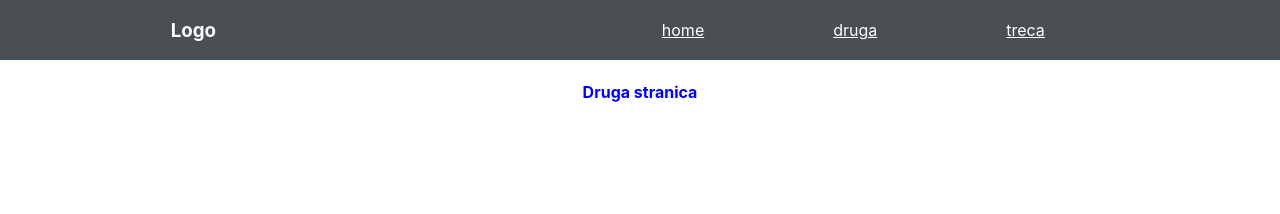
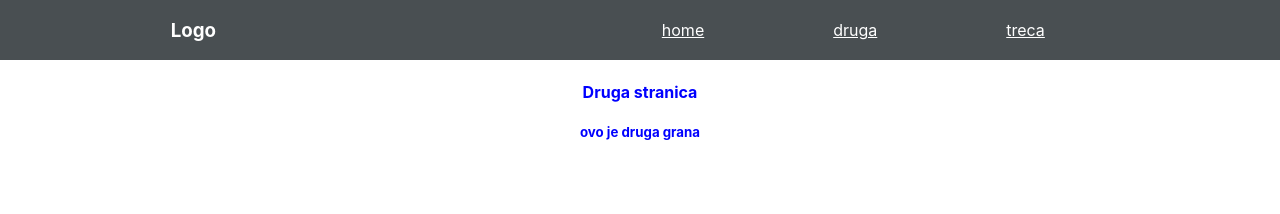
Before and after one commit to bcudina/prvi-projekt, a React (Create React App) app: page /druga in a window 1280 px wide. Shown: the top 214 px of the page. Built offline with nearby package versions, Linux system fonts and the light colour scheme.

Commit message:
usporedba dva branch

```diff
--- a/src/component/druga.jsx
+++ b/src/component/druga.jsx
@@ -4,6 +4,7 @@ function Druga() {
   return (
     <div className="App">
       <h4>Druga stranica</h4>
+      <h5>ovo je druga grana</h5>
     </div>
   );
 }
```
